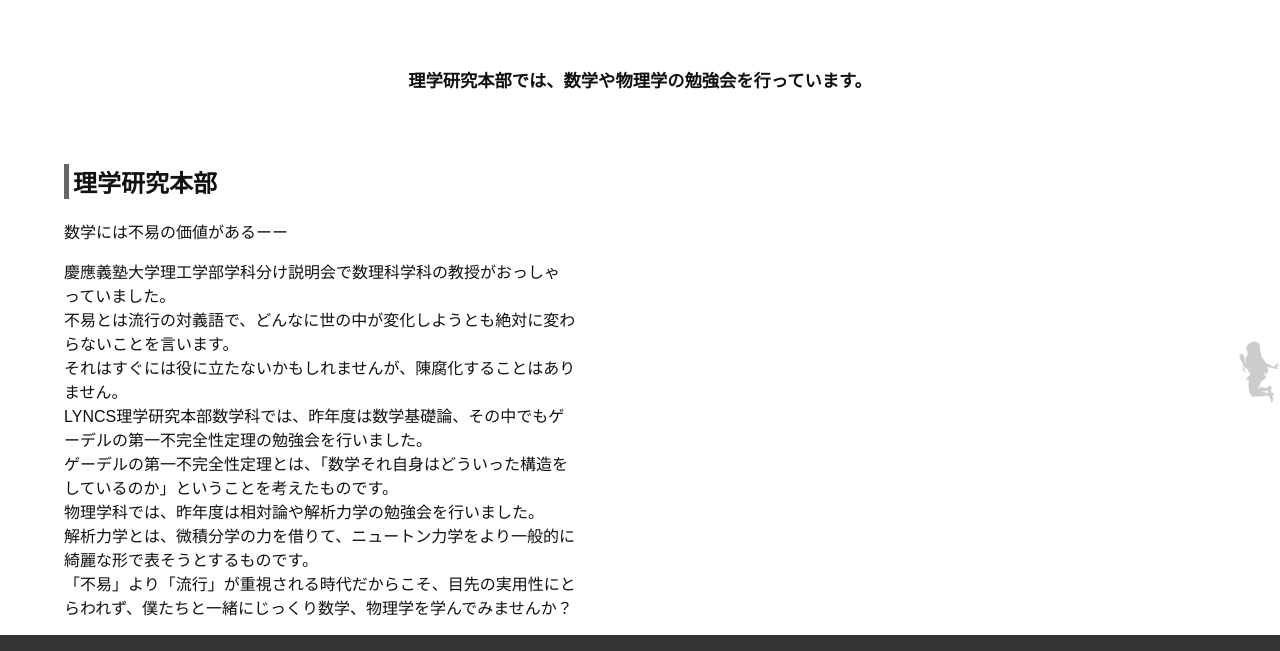
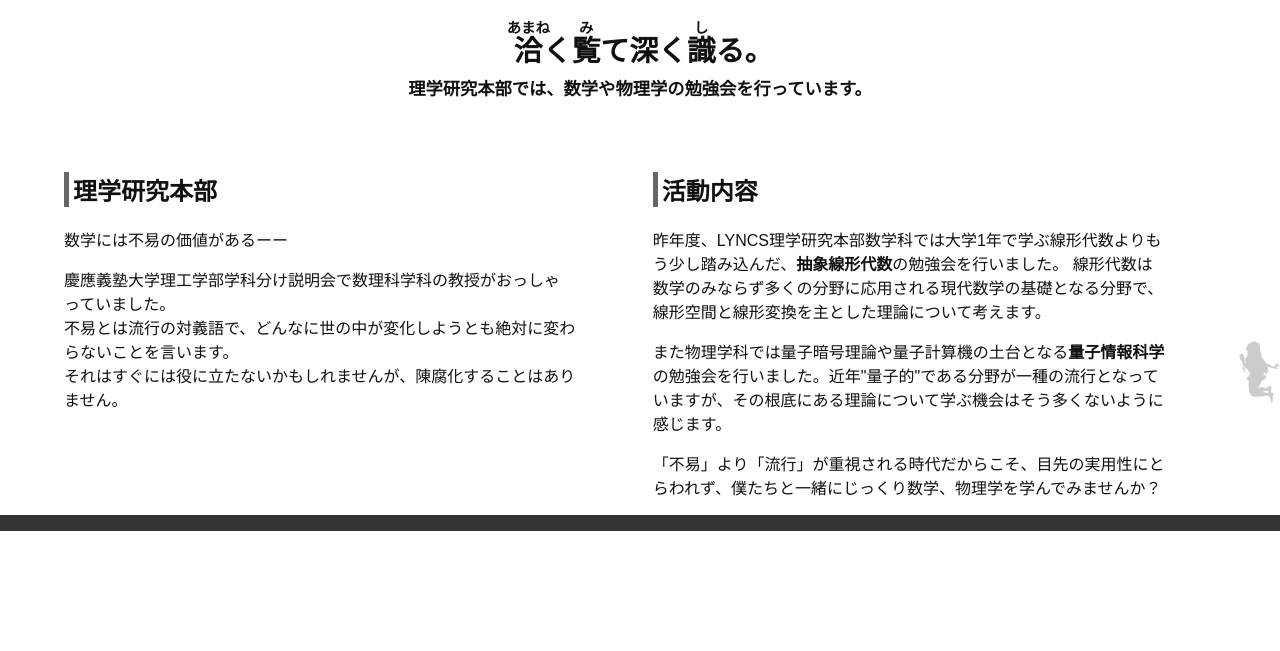
Before and after one commit to LYNCS-Keio/lyncs-official-web, a website: page science/index.html in a window 1280 px wide. Shown: the part 392-1043 px from the top of the page. After the commit the page ends 923 px from the top, so only its background shows below. Drawn offline with nearby package versions, Linux system fonts and the light colour scheme.

Commit message:
renew text and images

```diff
--- a/science/index.html
+++ b/science/index.html
@@ -69,8 +69,11 @@
 
     </div>
 
-    <div class="catch"><span></span><br>
-      <span style="font-size:60%">理学研究本部では、数学や物理学の勉強会を行っています。</span>
+
+    <div class="catch">
+        <span>
+          <ruby>洽<rp>(</rp><rt>あまね</rt><rp>)</rp></ruby>く<ruby>覧<rp>(</rp><rt>み</rt><rp>)</rp></ruby>て深く<ruby>識<rp>(</rp><rt>し</rt><rp>)</rp></ruby>る。</span><br>
+        <span style="font-size:60%">理学研究本部では、数学や物理学の勉強会を行っています。</span>
     </div>
 
     <div class="content_main">
@@ -80,12 +83,19 @@
         <p class="text">
         慶應義塾大学理工学部学科分け説明会で数理科学科の教授がおっしゃっていました。<br>
         不易とは流行の対義語で、どんなに世の中が変化しようとも絶対に変わらないことを言います。<br>
-        それはすぐには役に立たないかもしれませんが、陳腐化することはありません。<br>
-        LYNCS理学研究本部数学科では、昨年度は数学基礎論、その中でもゲーデルの第一不完全性定理の勉強会を行いました。<br>
-        ゲーデルの第一不完全性定理とは、「数学それ自身はどういった構造をしているのか」ということを考えたものです。<br>
-        物理学科では、昨年度は相対論や解析力学の勉強会を行いました。<br>
-        解析力学とは、微積分学の力を借りて、ニュートン力学をより一般的に綺麗な形で表そうとするものです。<br>
-      	「不易」より「流行」が重視される時代だからこそ、目先の実用性にとらわれず、僕たちと一緒にじっくり数学、物理学を学んでみませんか？
+        それはすぐには役に立たないかもしれませんが、陳腐化することはありません。
+        </p>
+      </div>
+      <div class="content_element">
+        <h2 class="content_element_title">活動内容</h2>
+        昨年度、LYNCS理学研究本部数学科では大学1年で学ぶ線形代数よりもう少し踏み込んだ、<b>抽象線形代数</b>の勉強会を行いました。
+        線形代数は数学のみならず多くの分野に応用される現代数学の基礎となる分野で、線形空間と線形変換を主とした理論について考えます。
+        </p>
+        <p class="text">
+        また物理学科では量子暗号理論や量子計算機の土台となる<b>量子情報科学</b>の勉強会を行いました。近年"量子的"である分野が一種の流行となっていますが、その根底にある理論について学ぶ機会はそう多くないように感じます。
+        </p>
+        <p class="text">
+        「不易」より「流行」が重視される時代だからこそ、目先の実用性にとらわれず、僕たちと一緒にじっくり数学、物理学を学んでみませんか？
        </p>
       </div>
     </div>
```
Also changed, not shown: img/about_bg03.jpg, img/science_bg02.jpg.
